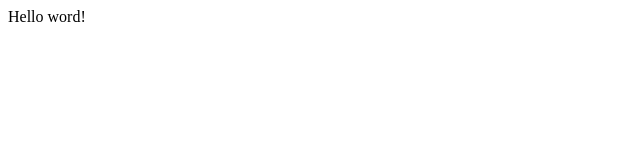
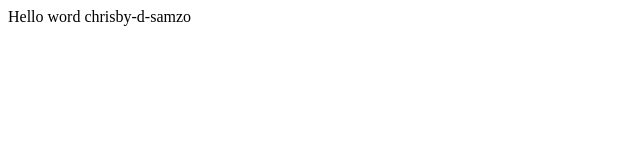
Before and after one commit to Chrisby98/learngit, a plain HTML site: page index.html in a window 1280 px wide. Shown: the whole page, without its empty margins (0-640 px from the left). Drawn offline with Linux system fonts and the light colour scheme.

Commit message:
Update index.html

```diff
--- a/index.html
+++ b/index.html
@@ -6,6 +6,6 @@
     <title>Document</title>
 </head>
 <body>
-    Hello word!
+    Hello word chrisby-d-samzo
 </body>
 </html>
```
